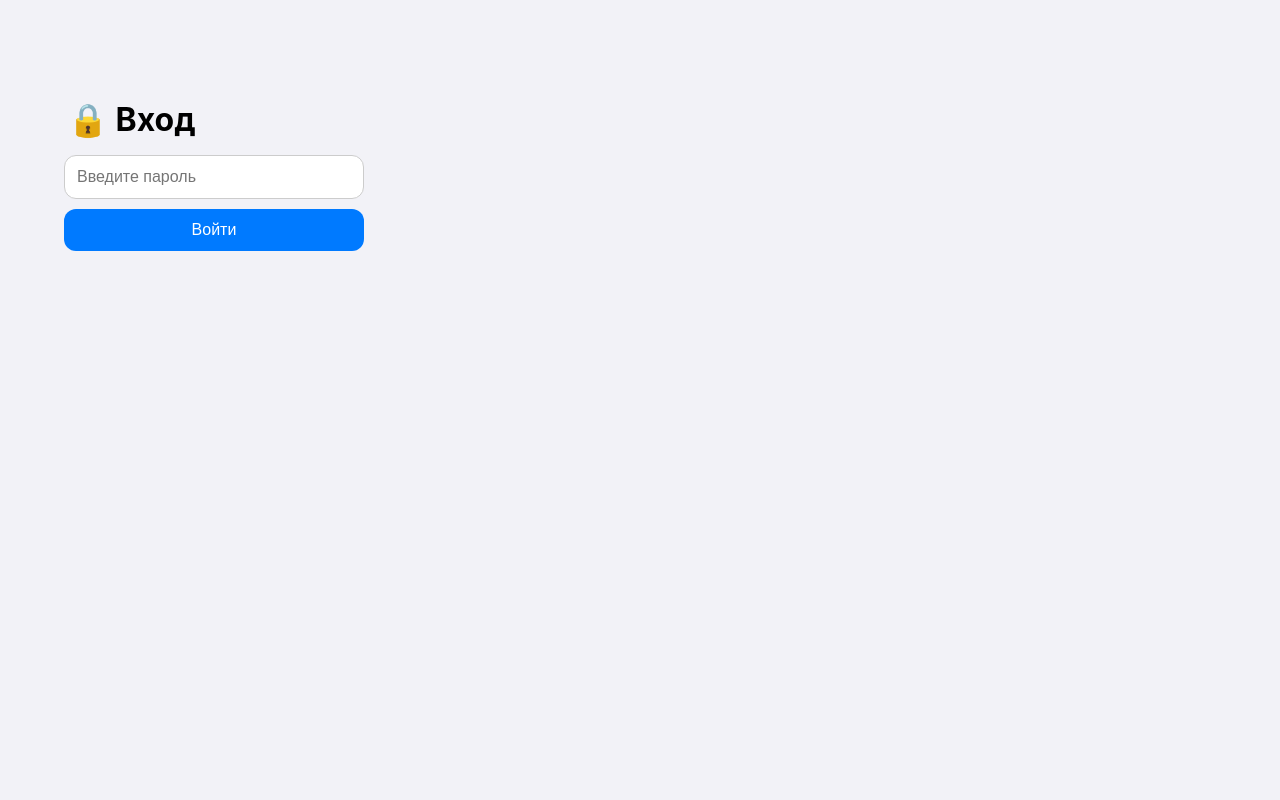
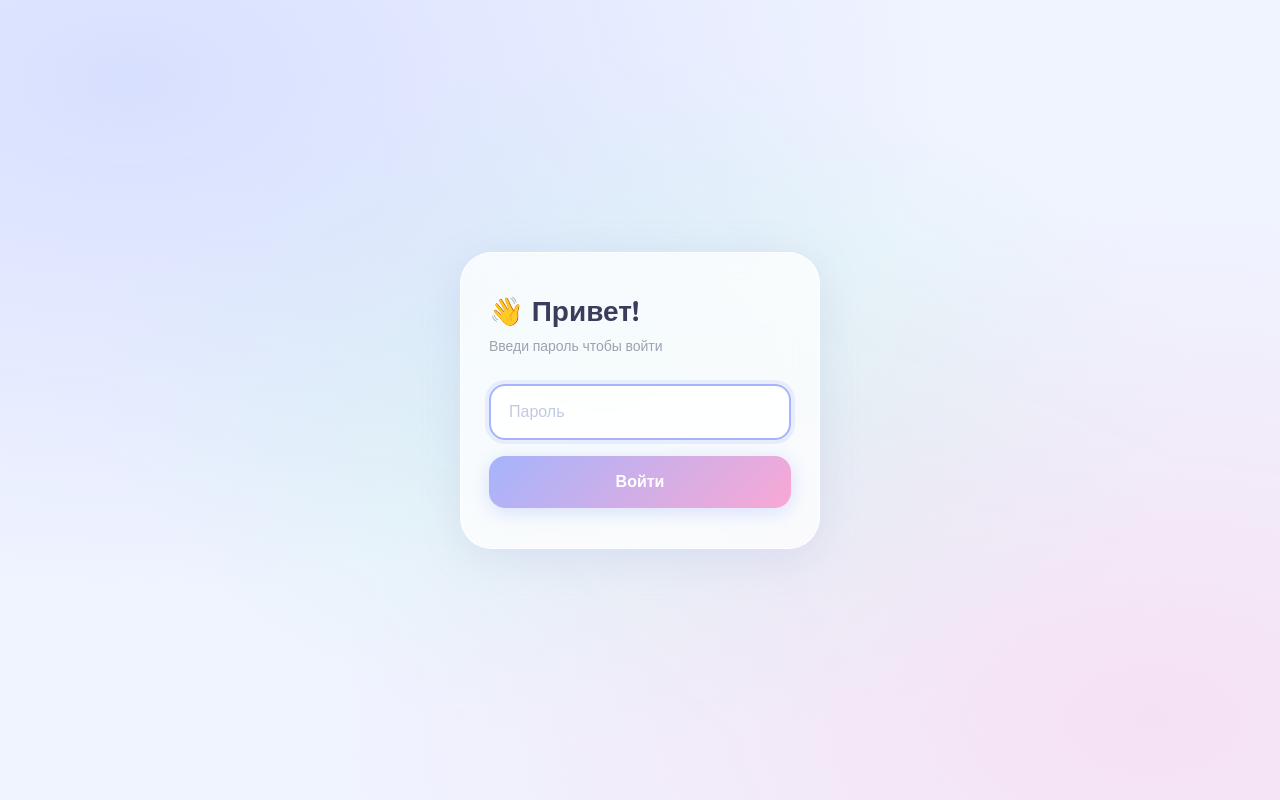
Before and after one commit to IQSitesss/MyHelp, a React (Vite) app in the folder frontend/: page / in a window 1280 px wide. Built offline with nearby package versions, Linux system fonts and the light colour scheme.

Commit message:
pastel design

```diff
--- a/frontend/src/App.jsx
+++ b/frontend/src/App.jsx
@@ -34,24 +34,33 @@ export default function App() {
   if (!authed) {
     return (
       <div className="login-container">
-        <h1>🔒 Вход</h1>
-        <form onSubmit={handleLogin} className="login-form">
+        <div className="login-box">
+          <h1>👋 Привет!</h1>
+          <p>Введи пароль чтобы войти</p>
+          <form className="login-form" onSubmit={handleLogin}>
             <input
               type="password"
               value={input}
               onChange={(e) => setInput(e.target.value)}
-            placeholder="Введите пароль"
+              placeholder="Пароль"
+              autoFocus
             />
             <button type="submit">Войти</button>
           </form>
           {error && <p className="login-error">{error}</p>}
         </div>
+      </div>
     );
   }
 
+  const today = new Date().toLocaleDateString('ru-RU', { weekday: 'long', day: 'numeric', month: 'long' });
+
   return (
     <div className="app-container">
-      <h1>📝 My Tasks</h1>
+      <div className="app-header">
+        <h1>Мои задачи ✨</h1>
+        <p>{today}</p>
+      </div>
       <TaskForm fetchTasks={fetchTasks} />
       <TaskList tasks={tasks} fetchTasks={fetchTasks} />
     </div>
--- a/frontend/src/components/TaskList.jsx
+++ b/frontend/src/components/TaskList.jsx
@@ -6,15 +6,20 @@ export default function TaskList({ tasks, fetchTasks }) {
 
   return (
     <div>
-      <div className="task-list">
-        {daily.map((task) => (
-          <TaskCard key={task.id} task={task} fetchTasks={fetchTasks} />
-        ))}
-      </div>
+      {daily.length > 0 && (
+        <>
+          <p className="section-title">Ежедневные</p>
+          <div className="task-list">
+            {daily.map((task) => (
+              <TaskCard key={task.id} task={task} fetchTasks={fetchTasks} />
+            ))}
+          </div>
+        </>
+      )}
 
       {weekly.length > 0 && (
         <div className="weekly-section">
-          <h2>📅 Недельные</h2>
+          <p className="section-title">Недельные</p>
           <div className="task-list">
             {weekly.map((task) => (
               <TaskCard key={task.id} task={task} fetchTasks={fetchTasks} />
--- a/frontend/src/styles.css
+++ b/frontend/src/styles.css
@@ -1,133 +1,360 @@
+@import url('https://fonts.googleapis.com/css2?family=Nunito:wght@400;500;600;700;800&display=swap');
+
+* {
+  box-sizing: border-box;
+  -webkit-tap-highlight-color: transparent;
+}
+
 body {
   margin: 0;
-  font-family: -apple-system, BlinkMacSystemFont, "Segoe UI", Roboto, sans-serif;
-  background: #f2f2f7;
-  color: #000;
+  font-family: 'Nunito', sans-serif;
+  background: #f0f4ff;
+  color: #2d2d3a;
+  min-height: 100vh;
 }
 
-.app-container {
-  width: 430px;
-  max-width: 100%;
-  margin: 0 auto;
-  padding: 16px 16px 16px 8px;
+body::before {
+  content: '';
+  position: fixed;
+  top: 0; left: 0;
+  width: 100%; height: 100%;
+  background:
+    radial-gradient(ellipse at 10% 10%, rgba(199, 210, 254, 0.6) 0%, transparent 50%),
+    radial-gradient(ellipse at 90% 90%, rgba(251, 207, 232, 0.5) 0%, transparent 50%),
+    radial-gradient(ellipse at 50% 50%, rgba(167, 243, 208, 0.3) 0%, transparent 60%);
+  z-index: 0;
+  pointer-events: none;
 }
 
-h1 {
-  text-align: left;
-  margin-bottom: 16px;
-  padding-left: 4px;
+/* ЛОГИН */
+@keyframes fadeUp {
+  from { opacity: 0; transform: translateY(24px); }
+  to { opacity: 1; transform: translateY(0); }
+}
+
+@keyframes shake {
+  0%, 100% { transform: translateX(0); }
+  25% { transform: translateX(-8px); }
+  75% { transform: translateX(8px); }
+}
+
+@keyframes slideIn {
+  from { opacity: 0; transform: translateY(16px); }
+  to { opacity: 1; transform: translateY(0); }
+}
+
+@keyframes popIn {
+  from { opacity: 0; transform: scale(0.92); }
+  to { opacity: 1; transform: scale(1); }
+}
+
+@keyframes checkPop {
+  0% { transform: scale(1); }
+  50% { transform: scale(1.3); }
+  100% { transform: scale(1); }
 }
 
 .login-container {
-  width: 300px;
-  margin: 100px auto 100px 5%;
-  text-align: center;
+  position: relative;
+  z-index: 1;
+  display: flex;
+  flex-direction: column;
+  justify-content: center;
+  align-items: center;
+  min-height: 100vh;
+  padding: 24px;
+  animation: fadeUp 0.5s ease;
+}
+
+.login-box {
+  width: 100%;
+  max-width: 360px;
+  background: rgba(255, 255, 255, 0.75);
+  border: 1px solid rgba(255, 255, 255, 0.9);
+  border-radius: 32px;
+  padding: 40px 28px;
+  backdrop-filter: blur(20px);
+  box-shadow: 0 8px 40px rgba(149, 157, 220, 0.2);
+}
+
+.login-box h1 {
+  font-size: 28px;
+  font-weight: 800;
+  margin: 0 0 6px;
+  color: #3b3b5c;
+}
+
+.login-box p {
+  color: #9ca3af;
+  margin: 0 0 28px;
+  font-size: 14px;
 }
 
 .login-form {
   display: flex;
   flex-direction: column;
-  gap: 10px;
+  gap: 12px;
 }
 
 .login-form input {
-  padding: 12px;
-  border-radius: 12px;
-  border: 1px solid #ccc;
+  padding: 15px 18px;
+  border-radius: 16px;
+  border: 2px solid rgba(199, 210, 254, 0.6);
+  background: rgba(255, 255, 255, 0.8);
+  color: #2d2d3a;
   font-size: 16px;
+  font-family: 'Nunito', sans-serif;
+  outline: none;
+  transition: border-color 0.2s, box-shadow 0.2s;
+}
+
+.login-form input::placeholder {
+  color: #c4c9e2;
+}
+
+.login-form input:focus {
+  border-color: #a5b4fc;
+  box-shadow: 0 0 0 4px rgba(165, 180, 252, 0.2);
 }
 
 .login-form button {
-  padding: 12px;
-  border-radius: 12px;
+  padding: 15px;
+  border-radius: 16px;
   border: none;
-  background: #007aff;
+  background: linear-gradient(135deg, #a5b4fc, #f9a8d4);
   color: white;
   font-size: 16px;
+  font-weight: 700;
+  font-family: 'Nunito', sans-serif;
   cursor: pointer;
+  transition: transform 0.15s, box-shadow 0.15s;
+  box-shadow: 0 4px 20px rgba(165, 180, 252, 0.4);
+  margin-top: 4px;
+}
+
+.login-form button:active {
+  transform: scale(0.96);
+  box-shadow: 0 2px 10px rgba(165, 180, 252, 0.3);
 }
 
 .login-error {
-  color: red;
-  margin-top: 8px;
+  color: #f87171;
+  font-size: 13px;
+  text-align: center;
+  margin: 8px 0 0;
+  font-weight: 600;
+  animation: shake 0.3s ease;
 }
 
+/* ОСНОВНОЙ ЭКРАН */
+.app-container {
+  position: relative;
+  z-index: 1;
+  max-width: 480px;
+  margin: 0 auto;
+  padding: 28px 16px 60px;
+  animation: fadeUp 0.5s ease;
+}
+
+.app-header {
+  margin-bottom: 24px;
+}
+
+.app-header h1 {
+  font-size: 28px;
+  font-weight: 800;
+  margin: 0 0 4px;
+  color: #3b3b5c;
+}
+
+.app-header p {
+  color: #9ca3af;
+  font-size: 13px;
+  margin: 0;
+}
+
+/* ФОРМА */
 .task-form {
   display: flex;
   gap: 8px;
-  margin-bottom: 16px;
+  margin-bottom: 24px;
+  animation: fadeUp 0.5s ease 0.1s both;
 }
 
-.task-form input, .task-form select {
+.task-form input {
   flex: 1;
-  padding: 12px;
-  border-radius: 12px;
-  border: 1px solid #ccc;
-  font-size: 16px;
+  padding: 14px 16px;
+  border-radius: 16px;
+  border: 2px solid rgba(199, 210, 254, 0.6);
+  background: rgba(255, 255, 255, 0.8);
+  color: #2d2d3a;
+  font-size: 15px;
+  font-family: 'Nunito', sans-serif;
+  outline: none;
+  transition: border-color 0.2s, box-shadow 0.2s;
+  backdrop-filter: blur(10px);
+}
+
+.task-form input::placeholder {
+  color: #c4c9e2;
+}
+
+.task-form input:focus {
+  border-color: #a5b4fc;
+  box-shadow: 0 0 0 4px rgba(165, 180, 252, 0.15);
+}
+
+.task-form select {
+  padding: 14px 12px;
+  border-radius: 16px;
+  border: 2px solid rgba(199, 210, 254, 0.6);
+  background: rgba(255, 255, 255, 0.8);
+  color: #2d2d3a;
+  font-size: 14px;
+  font-family: 'Nunito', sans-serif;
+  outline: none;
+  cursor: pointer;
+  transition: border-color 0.2s;
+}
+
+.task-form select:focus {
+  border-color: #a5b4fc;
 }
 
 .task-form button {
-  padding: 12px 16px;
-  border-radius: 12px;
+  padding: 14px 18px;
+  border-radius: 16px;
   border: none;
-  background: #007aff;
+  background: linear-gradient(135deg, #a5b4fc, #f9a8d4);
   color: white;
-  font-size: 16px;
+  font-size: 20px;
+  font-weight: 700;
+  cursor: pointer;
+  transition: transform 0.15s, box-shadow 0.15s;
+  box-shadow: 0 4px 16px rgba(165, 180, 252, 0.35);
+  white-space: nowrap;
 }
 
-.task-list {
-  display: flex;
-  flex-direction: column;
-  gap: 12px;
+.task-form button:active {
+  transform: scale(0.93);
+}
+
+/* СЕКЦИИ */
+.section-title {
+  font-size: 13px;
+  font-weight: 700;
+  text-transform: uppercase;
+  letter-spacing: 0.08em;
+  color: #9ca3af;
+  margin: 0 0 12px 4px;
 }
 
 .weekly-section {
   margin-top: 32px;
 }
 
-.weekly-section h2 {
-  font-size: 18px;
-  margin-bottom: 12px;
-  color: #555;
+/* КАРТОЧКИ */
+.task-list {
+  display: flex;
+  flex-direction: column;
+  gap: 10px;
 }
 
 .task-card {
   display: flex;
   align-items: center;
   gap: 12px;
-  background: #fff;
-  padding: 12px;
-  border-radius: 16px;
-  box-shadow: 0 2px 6px rgba(0,0,0,0.05);
-  transition: all 0.2s;
+  background: rgba(255, 255, 255, 0.75);
+  border: 1px solid rgba(255, 255, 255, 0.95);
+  padding: 14px 14px;
+  border-radius: 20px;
+  box-shadow: 0 2px 12px rgba(149, 157, 220, 0.12);
+  backdrop-filter: blur(10px);
+  transition: transform 0.2s, box-shadow 0.2s, opacity 0.3s;
+  animation: popIn 0.3s ease both;
+}
+
+.task-card:active {
+  transform: scale(0.98);
 }
 
 .task-card.completed {
-  opacity: 0.5;
+  opacity: 0.55;
 }
 
-.task-card.completed .task-info {
+.task-card.completed .task-info strong {
   text-decoration: line-through;
+  color: #9ca3af;
 }
 
+/* ЧЕКБОКС */
 .task-card input[type="checkbox"] {
-  width: 24px;
-  height: 24px;
+  appearance: none;
+  -webkit-appearance: none;
+  width: 26px;
+  height: 26px;
+  border-radius: 50%;
+  border: 2px solid #c7d2fe;
+  background: white;
+  cursor: pointer;
+  flex-shrink: 0;
+  transition: all 0.2s;
+  position: relative;
 }
 
+.task-card input[type="checkbox"]:checked {
+  background: linear-gradient(135deg, #a5b4fc, #f9a8d4);
+  border-color: transparent;
+  animation: checkPop 0.25s ease;
+}
+
+.task-card input[type="checkbox"]:checked::after {
+  content: '✓';
+  position: absolute;
+  color: white;
+  font-size: 14px;
+  font-weight: 800;
+  top: 50%;
+  left: 50%;
+  transform: translate(-50%, -50%);
+}
+
+/* ИНФО */
 .task-info {
   flex: 1;
+  min-width: 0;
+}
+
+.task-info strong {
+  font-size: 15px;
+  font-weight: 600;
+  color: #2d2d3a;
+  display: block;
+  white-space: nowrap;
+  overflow: hidden;
+  text-overflow: ellipsis;
+  transition: color 0.2s;
 }
 
 .task-info p {
-  margin: 4px 0 0;
-  font-size: 14px;
-  color: #666;
+  margin: 3px 0 0;
+  font-size: 13px;
+  color: #9ca3af;
 }
 
+/* КНОПКИ */
 .task-card button {
   background: none;
   border: none;
-  font-size: 18px;
+  font-size: 17px;
   cursor: pointer;
+  padding: 4px;
+  border-radius: 8px;
+  transition: transform 0.15s, background 0.15s;
+  flex-shrink: 0;
 }
+
+.task-card button:active {
+  transform: scale(0.85);
+  background: rgba(0,0,0,0.05);
+}
```
Lines whose indentation alone changed are shown as unchanged.
